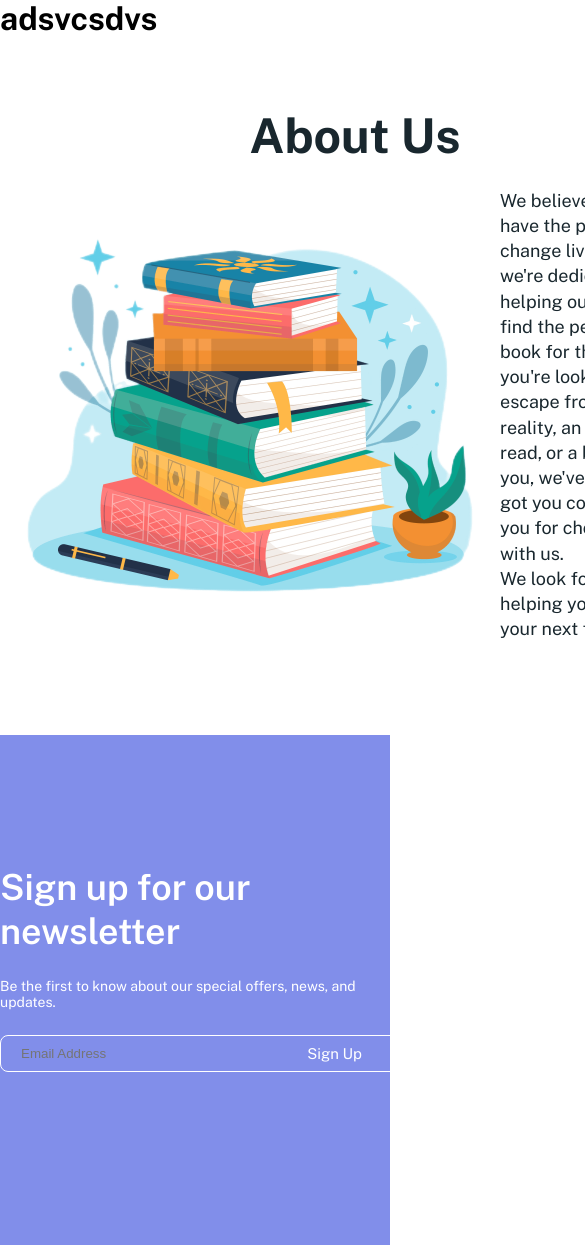
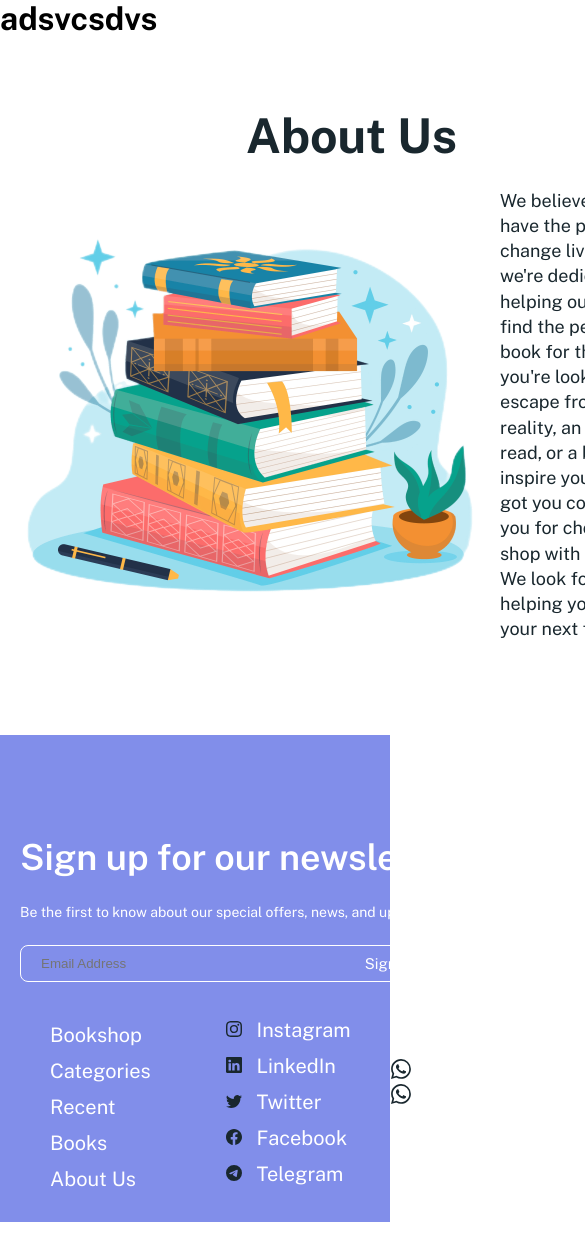
Before and after one commit to sauda00/worksBook, a React (Create React App) app: page /useBook in a window 390 px wide. Shown: the top 1245 px of the page, 585 px wide, since content can reach past the window. After the commit the page ends 1222 px from the top, so only its background shows below. Built offline with nearby package versions, Linux system fonts and the light colour scheme.

Commit message:
adaption (#10)
Co-authored-by: sauda00 <saudakalybekova@gmil.come>

```diff
--- a/src/App.scss
+++ b/src/App.scss
@@ -9,6 +9,7 @@
 @import "../src/style/bookShop";
 @import "../src/style/yourCart";
 @import "../src/style/allbooks";
+@import "../src/components/AllBooks/media";
 
 
 body,html{
--- a/src/components/AllBooks/index.js
+++ b/src/components/AllBooks/index.js
@@ -10,6 +10,8 @@ import heart from "../../img/heart.png"
 import shoes from "../../img/shoes.png"
 import {Link} from "react-router-dom";
 import axios from "axios";
+import {GoSettings} from "react-icons/go";
+// import "media.scss"
 
 
 const AllBooks = ({books}) => {
@@ -45,9 +47,17 @@ const AllBooks = ({books}) => {
                         Popular
                     </option>
                 </select>
+                <div className="here--books__filter--set">
+                    {/*<a href="#">*/}
+                    {/*    <GoSettings/>*/}
+                    {/*</a>*/}
+                </div>
             </div>
         </div>
         <div className="genres">
+
+
+
             <div className="genres--tab">
                 <div className='genres--tab__theme'>
                     <h3>Genres</h3>
@@ -81,8 +91,10 @@ const AllBooks = ({books}) => {
                     <input type="radio" name='tabs' id="Literature"/>
                     <input type="radio" name='tabs' id="Religion"/>
                 </div>
+            </div>
 
-            </div>
+
+
             <div className="genres--photo">
 
                     {
--- /dev/null
+++ b/src/components/AllBooks/media.scss
@@ -0,0 +1,69 @@
+@media (max-width: 1140px) {
+  .container{
+    //width: 1065px;
+  }
+}
+@media (max-width: 1200px) {
+  .container {
+    width: 1065px;
+    //width: 913px;
+  }
+}
+
+@media (max-width: 820px){
+  .container{
+    //width: 913px;
+
+    width: 703px;
+  }
+  #genres{
+    .genres{
+      &--photo{
+        justify-content: space-around;
+      }
+    }
+  }
+}
+
+@media (max-width: 640px){
+  #genres{
+    .here{
+      display: flex;
+      justify-content: space-between;
+      align-items: center;
+      &--books{
+        p{
+          display: none;
+        }
+        &__filter{
+          justify-content: space-around;
+          &--clear{
+            display: none;
+          }
+          &--set{
+            font-size: 50px;
+          }
+        }
+      }
+    }
+    .genres{
+      &--photo{
+        width: 528px;
+      }
+      &--tab{
+
+      }
+    }
+  }
+}
+//@media (max-width: 530px){
+//  #genres{
+//    .here{
+//      &--books{
+//        &__filter{
+//          width: 287px;
+//        }
+//      }
+//    }
+//  }
+//}
--- /dev/null
+++ b/src/components/Footer/footmedia.scss
@@ -0,0 +1,29 @@
+@media (max-width: 992px) {
+  #footer{
+    padding: 20px 0;
+    .footer{
+      flex-direction: column;
+      &--nav2{
+        justify-content: normal;
+      }
+      &--nav{
+        padding: 30px 20px;
+        &__btn{
+          left: 32%;
+        }
+      }
+    }
+  }
+}
+@media (max-width: 820px) {
+  #footer{
+    .footer{
+      &--nav{
+        &__btn{
+          left: 52%;
+        }
+      }
+    }
+  }
+
+}
--- a/src/components/Footer/index.js
+++ b/src/components/Footer/index.js
@@ -1,6 +1,7 @@
 import React from 'react';
 import {BsFacebook, BsInstagram, BsLinkedin, BsTelegram, BsTwitter, BsWhatsapp} from "react-icons/bs";
 import {NavLink} from "react-router-dom";
+import "./footmedia.scss"
 
 const Footer = () => {
     return (
--- a/src/style/allbooks.scss
+++ b/src/style/allbooks.scss
@@ -102,6 +102,8 @@
         }
       }
     }
+
+
     &--photo{
       display: flex;
       flex-wrap: wrap;
```
